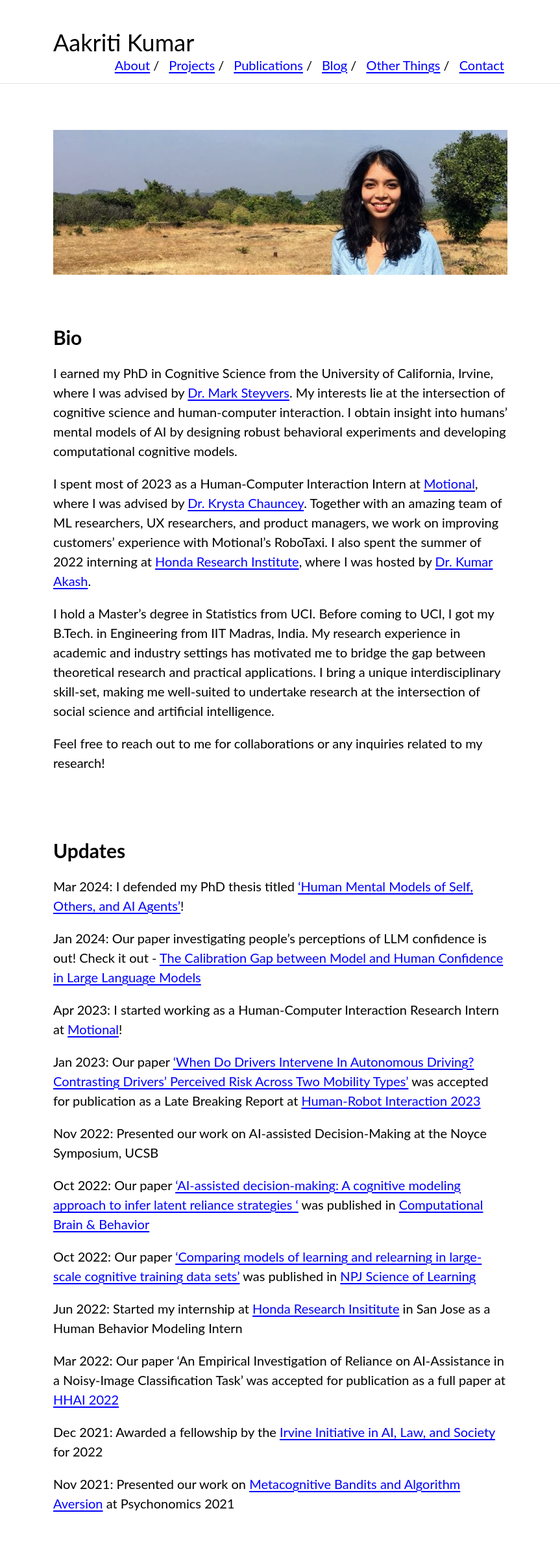
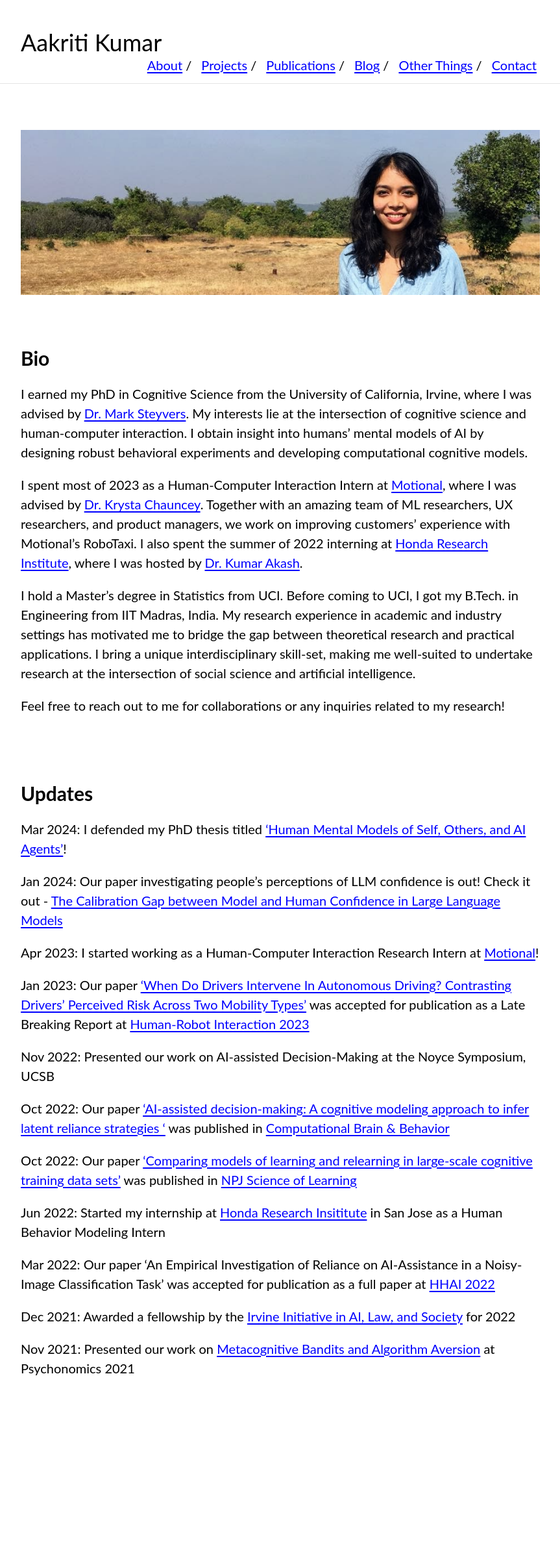
Before and after one commit to aakriti1kumar/aakriti1kumar.github.io, a Jekyll site: the page built from index.md, in a window 1280 px wide. Shown: the whole page at 65% size, without its empty margins (208-1071 px from the left). Built offline with Jekyll 4.4.1, drawn with Linux system fonts in a browser that asks for light colours; our own code applies the rules of GitHub Pages for plain Markdown files; after the commit the page ends 2201 px from its top, so only the background shows below that.

Commit message:
Update _style.scss

```diff
--- a/_sass/_style.scss
+++ b/_sass/_style.scss
@@ -79,7 +79,7 @@ img{text-align:center;width:100%}
 
 /* Divs */
 
-.container{font-size:20px;line-height:150%;max-width:700px;margin:auto}
+.container{font-size:20px;line-height:150%;max-width:800px;margin:auto}
 .wrapper {
     min-height: 100%;
 }
```
